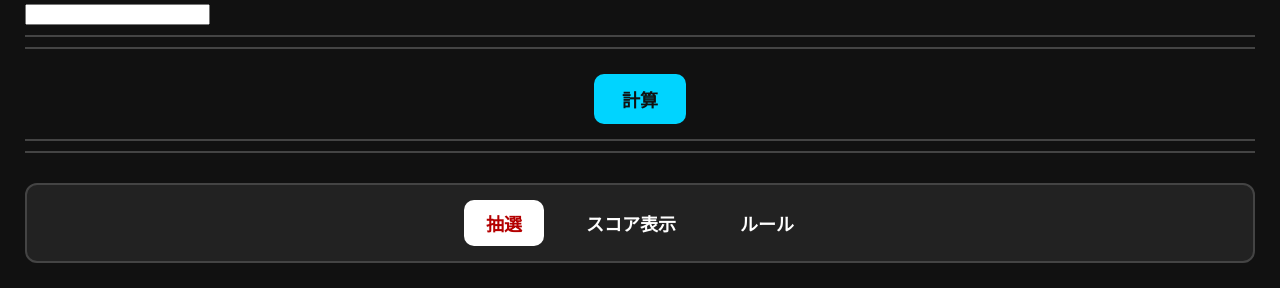
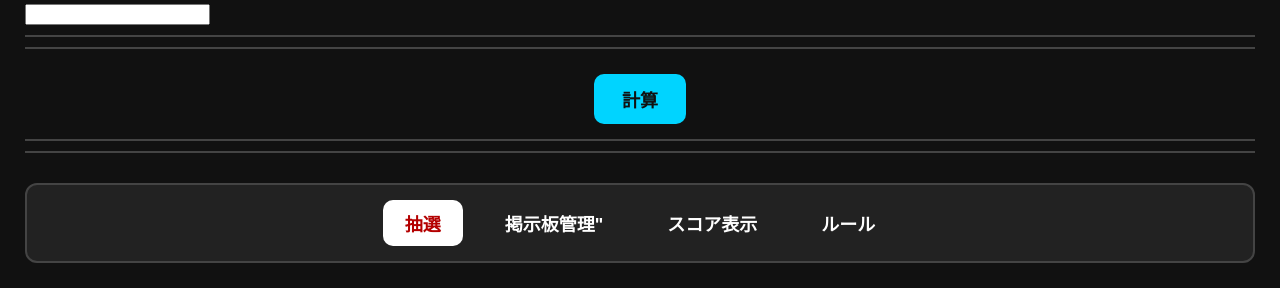
Before and after one commit to KrasnayaPloshchad2718/BowlingWeb, a Flask app: page /client in a window 1280 px wide. Shown: the part 546-834 px from the top of the page. Run offline with Flask 3, Linux system fonts and the light colour scheme; the visitor is signed in with stand-in values (Sample User, id 1).

Commit message:
Update client.html

```diff
--- a/templates/client.html
+++ b/templates/client.html
@@ -74,6 +74,7 @@
     <!-- ナビ -->
     <nav>
         <a href="/" class="active">抽選</a>
+        <a href="/administrator">掲示板管理"</a>
         <a href="/display">スコア表示</a>
         <a href="/rules">ルール</a>
     </nav>
```
